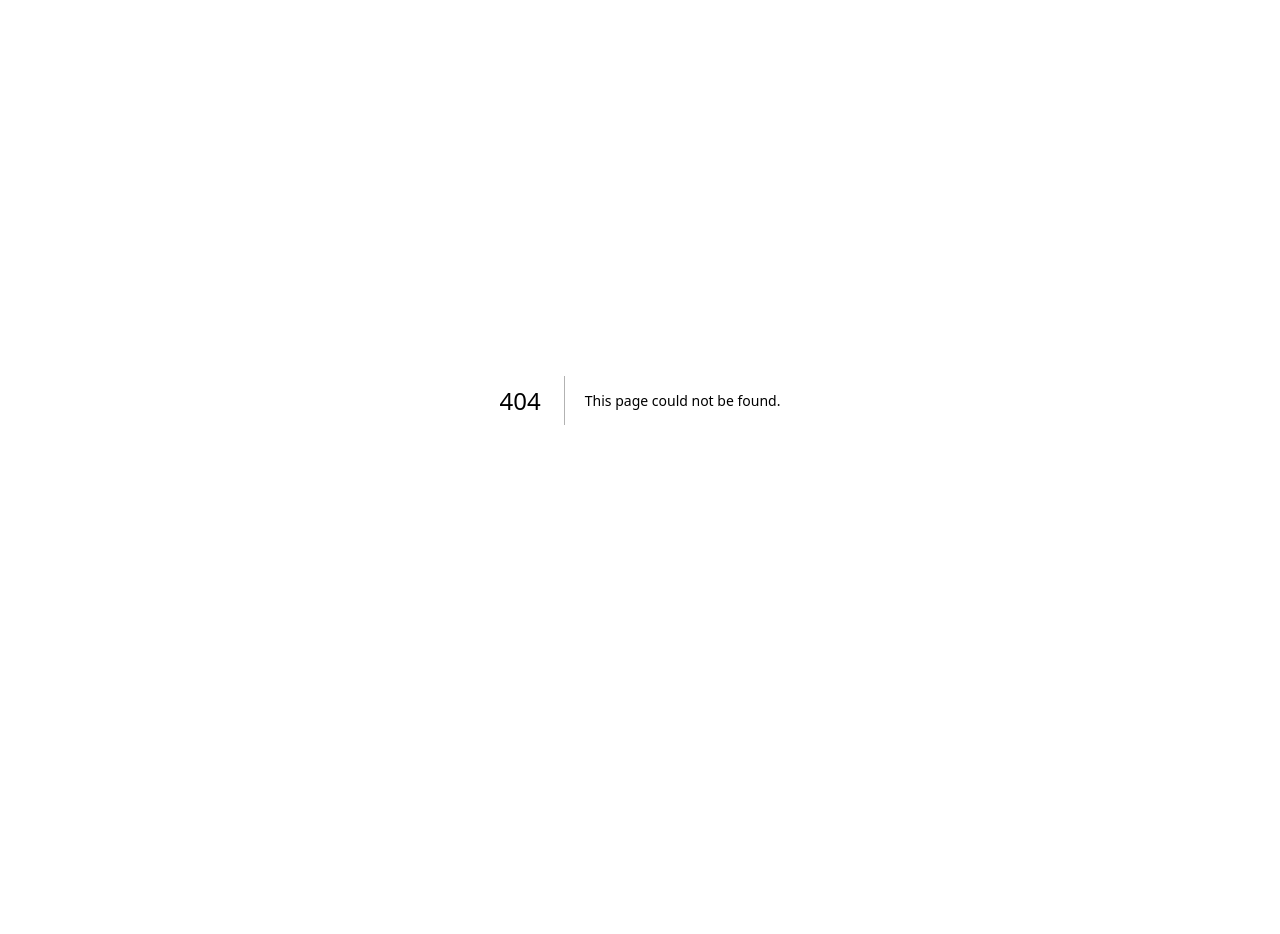
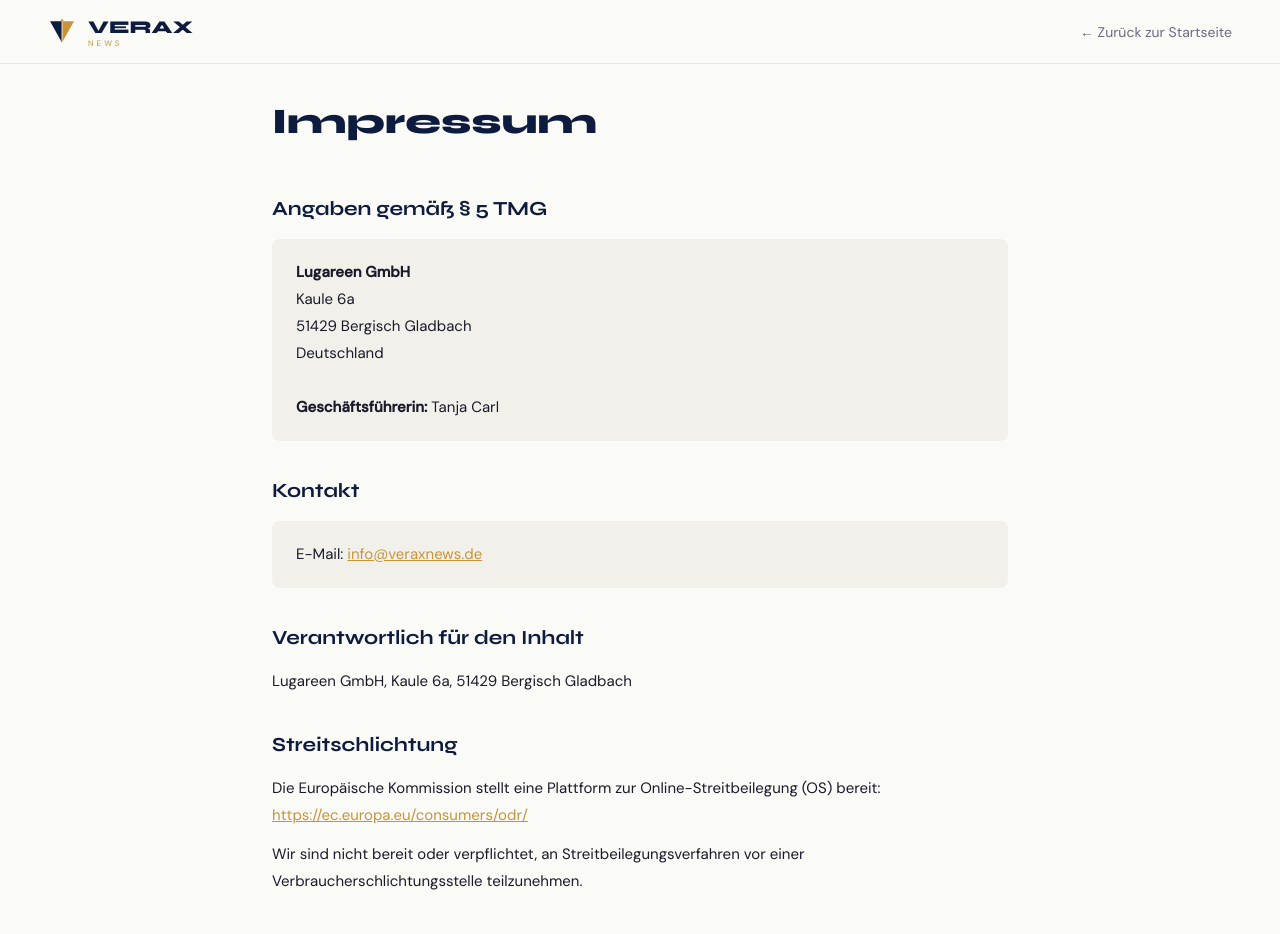
Before and after one commit to Lugareen/Verax_News, a Next.js app: page /impressum in a window 1280 px wide. Before the commit this address had no page. Shown: the top 934 px of the page. Before the commit the page ends 800 px from the top, so only its background shows below. Built offline with nearby package versions, Linux system fonts and the light colour scheme.

Commit message:
Add files via upload

```diff
--- /dev/null
+++ b/pages/impressum.js
@@ -0,0 +1,78 @@
+import Head from "next/head";
+import Link from "next/link";
+
+export default function Impressum() {
+  return (
+    <>
+      <Head>
+        <title>Impressum — Verax News</title>
+        <meta name="viewport" content="width=device-width, initial-scale=1" />
+        <link href="https://fonts.googleapis.com/css2?family=Syne:wght@700;800&family=DM+Sans:wght@300;400;500&display=swap" rel="stylesheet" />
+      </Head>
+      <div style={{ minHeight:"100vh", background:"#FAFAF7", fontFamily:"'DM Sans', sans-serif" }}>
+        <nav style={{ position:"fixed", top:0, left:0, right:0, zIndex:100, background:"rgba(250,250,247,0.95)", backdropFilter:"blur(12px)", borderBottom:"1px solid rgba(13,27,62,0.08)", padding:"0 48px", height:64, display:"flex", alignItems:"center", justifyContent:"space-between" }}>
+          <Link href="/" style={{ display:"flex", alignItems:"center", gap:12, textDecoration:"none" }}>
+            <svg width="28" height="28" viewBox="0 0 68 68" fill="none">
+              <polygon points="5,8 34,60 34,8" fill="#0D1B3E"/>
+              <polygon points="34,8 34,60 63,8" fill="#C9933A"/>
+              <rect x="33" y="8" width="2" height="52" fill="#FAFAF7"/>
+              <circle cx="34" cy="6" r="3" fill="#C9933A"/>
+            </svg>
+            <div>
+              <div style={{ fontFamily:"'Syne', sans-serif", fontSize:18, fontWeight:800, color:"#0D1B3E" }}>VERAX</div>
+              <div style={{ fontSize:8, letterSpacing:"0.38em", textTransform:"uppercase", color:"#C9933A" }}>NEWS</div>
+            </div>
+          </Link>
+          <Link href="/" style={{ fontSize:14, color:"#6B6B80", textDecoration:"none" }}>← Zurück zur Startseite</Link>
+        </nav>
+
+        <div style={{ maxWidth:800, margin:"0 auto", padding:"100px 32px 80px" }}>
+          <h1 style={{ fontFamily:"'Syne', sans-serif", fontSize:36, fontWeight:800, color:"#0D1B3E", marginBottom:48 }}>Impressum</h1>
+
+          <div style={{ display:"flex", flexDirection:"column", gap:32, fontSize:15, color:"#1A1A2A", lineHeight:1.8 }}>
+
+            <section>
+              <h2 style={{ fontFamily:"'Syne', sans-serif", fontSize:20, fontWeight:700, color:"#0D1B3E", marginBottom:12 }}>Angaben gemäß § 5 TMG</h2>
+              <div style={{ background:"#F2F0EB", borderRadius:8, padding:"20px 24px", fontSize:15 }}>
+                <strong>Lugareen GmbH</strong><br/>
+                Kaule 6a<br/>
+                51429 Bergisch Gladbach<br/>
+                Deutschland<br/><br/>
+                <strong>Geschäftsführerin:</strong> Tanja Carl
+              </div>
+            </section>
+
+            <section>
+              <h2 style={{ fontFamily:"'Syne', sans-serif", fontSize:20, fontWeight:700, color:"#0D1B3E", marginBottom:12 }}>Kontakt</h2>
+              <div style={{ background:"#F2F0EB", borderRadius:8, padding:"20px 24px", fontSize:15 }}>
+                E-Mail: <a href="mailto:info@veraxnews.de" style={{ color:"#C9933A" }}>info@veraxnews.de</a>
+              </div>
+            </section>
+
+            <section>
+              <h2 style={{ fontFamily:"'Syne', sans-serif", fontSize:20, fontWeight:700, color:"#0D1B3E", marginBottom:12 }}>Verantwortlich für den Inhalt</h2>
+              <p>Lugareen GmbH, Kaule 6a, 51429 Bergisch Gladbach</p>
+            </section>
+
+            <section>
+              <h2 style={{ fontFamily:"'Syne', sans-serif", fontSize:20, fontWeight:700, color:"#0D1B3E", marginBottom:12 }}>Streitschlichtung</h2>
+              <p>Die Europäische Kommission stellt eine Plattform zur Online-Streitbeilegung (OS) bereit: <a href="https://ec.europa.eu/consumers/odr/" target="_blank" rel="noopener" style={{ color:"#C9933A" }}>https://ec.europa.eu/consumers/odr/</a></p>
+              <p style={{ marginTop:12 }}>Wir sind nicht bereit oder verpflichtet, an Streitbeilegungsverfahren vor einer Verbraucherschlichtungsstelle teilzunehmen.</p>
+            </section>
+
+            <section>
+              <h2 style={{ fontFamily:"'Syne', sans-serif", fontSize:20, fontWeight:700, color:"#0D1B3E", marginBottom:12 }}>Haftung für Inhalte</h2>
+              <p>Als Diensteanbieter sind wir gemäß § 7 Abs.1 TMG für eigene Inhalte auf diesen Seiten nach den allgemeinen Gesetzen verantwortlich. Nach §§ 8 bis 10 TMG sind wir als Diensteanbieter jedoch nicht verpflichtet, übermittelte oder gespeicherte fremde Informationen zu überwachen.</p>
+            </section>
+
+            <section>
+              <h2 style={{ fontFamily:"'Syne', sans-serif", fontSize:20, fontWeight:700, color:"#0D1B3E", marginBottom:12 }}>Urheberrecht</h2>
+              <p>Die durch die Seitenbetreiber erstellten Inhalte und Werke auf diesen Seiten unterliegen dem deutschen Urheberrecht. Die Vervielfältigung, Bearbeitung, Verbreitung und jede Art der Verwertung außerhalb der Grenzen des Urheberrechtes bedürfen der schriftlichen Zustimmung des jeweiligen Autors bzw. Erstellers.</p>
+            </section>
+
+          </div>
+        </div>
+      </div>
+    </>
+  );
+}
```
